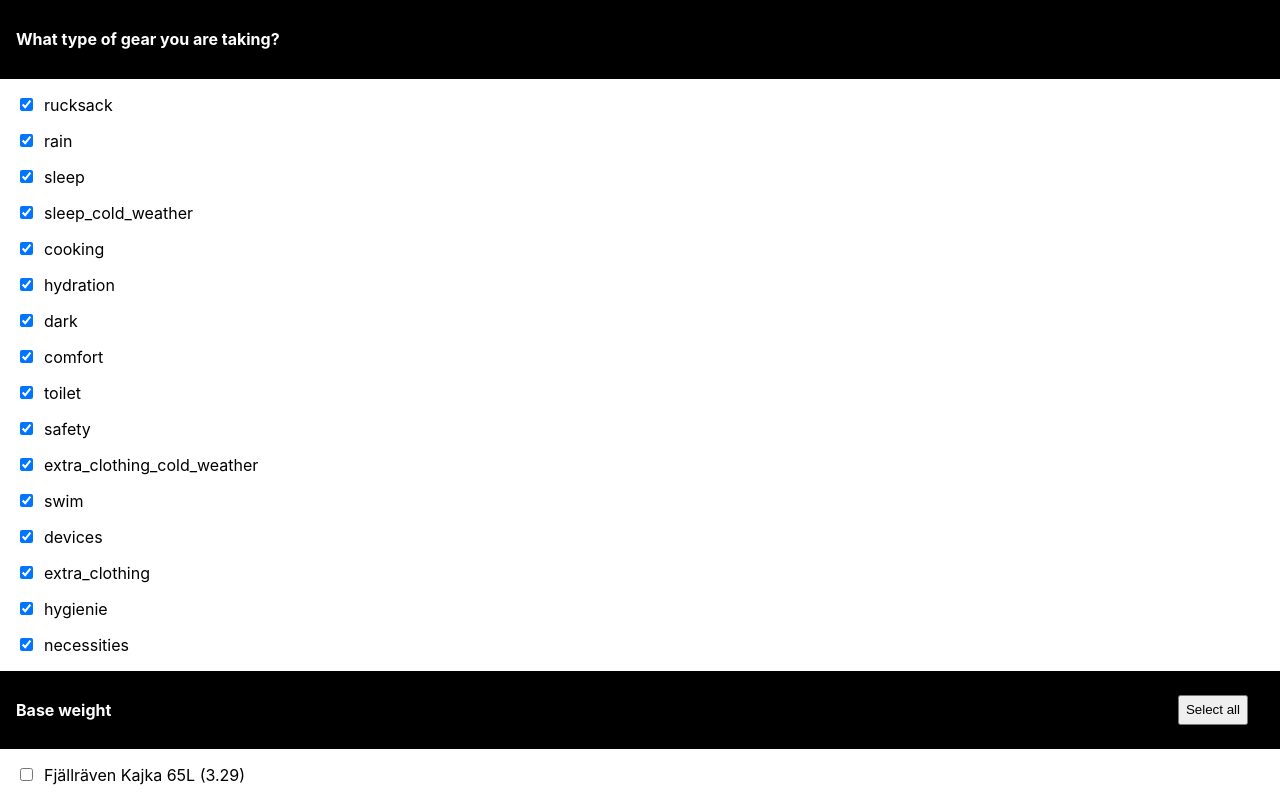
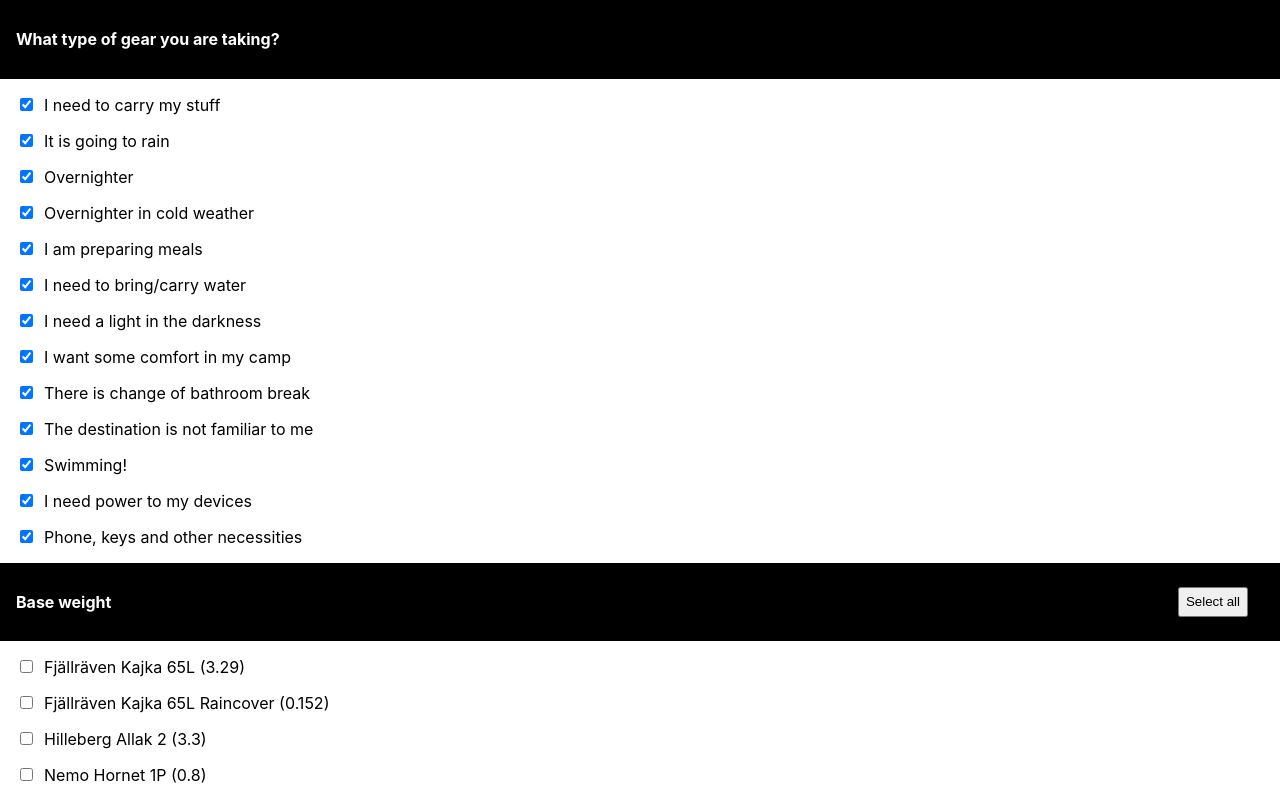
Before and after one commit to jsuokas/hobbies, a React (Create React App) app: page / in a window 1280 px wide. Shown: the top 800 px of the page. Built offline with nearby package versions, Linux system fonts and the light colour scheme.

Commit message:
Add human readable type descriptions

```diff
--- a/src/App.js
+++ b/src/App.js
@@ -5,6 +5,22 @@ import './App.css';
 const consumablesWeight = {
   gasBottleSmall: 0.1,
   gasBottleMedium: 0.230
+}
+
+const typeToDescription = {
+  rucksack: 'I need to carry my stuff',
+  rain: 'It is going to rain',
+  overnight: 'Overnighter',
+  overnight_cold_weather: 'Overnighter in cold weather',
+  swim: 'Swimming!',
+  cooking: 'I am preparing meals',
+  hydration: 'I need to bring/carry water',
+  dark: 'I need a light in the darkness',
+  comfort: 'I want some comfort in my camp',
+  safety: 'The destination is not familiar to me',
+  devices: 'I need power to my devices',
+  necessities: 'Phone, keys and other necessities',
+  toilet: 'There is change of bathroom break'
 }
 
 function App() {
@@ -40,7 +56,7 @@ function App() {
               name={gearType}
               checked={isSelected}
               onChange={onChange} />
-              <label htmlFor={id}>{gearType}</label>
+              <label htmlFor={id}>{typeToDescription[gearType] ? typeToDescription[gearType] : gearType}</label>
             </div>
           )
         })}
--- a/src/gear.json
+++ b/src/gear.json
@@ -11,37 +11,37 @@
     },
     {
        "name":"Hilleberg Allak 2",
-       "type":"sleep",
+       "type":"overnight",
        "weight":3.3
     },
     {
        "name":"Nemo Hornet 1P",
-       "type":"sleep",
+       "type":"overnight",
        "weight":0.8
     },
     {
        "name":"Naturehike Mongar 2P",
-       "type":"sleep",
+       "type":"overnight",
        "weight":1.911
     },
     {
        "name":"Thermarest Z-Lite Sleeping pad",
-       "type":"sleep",
+       "type":"overnight",
        "weight":0.383
     },
     {
        "name":"Sea to Summit Etherlight XT Insulated Large Sleeping pad",
-       "type":"sleep",
+       "type":"overnight",
        "weight":0.657
     },
     {
        "name":"Sea to Summit Thermolite Reactor Extreme",
-       "type":"sleep",
+       "type":"overnight",
        "weight":0.39
     },
     {
        "name":"Sea to summit Spark SpIV sleeping bag",
-       "type":"sleep_cold_weather",
+       "type":"overnight_cold_weather",
        "weight":0.921
     },
     {
@@ -111,7 +111,7 @@
     },
     {
        "name":"Cumulus Quilt 250",
-       "type":"sleep",
+       "type":"overnight",
        "weight":0.511
     },
     {
@@ -151,22 +151,22 @@
     },
     {
        "name":"Pillow case",
-       "type":"sleep",
+       "type":"overnight",
        "weight":0.079
     },
     {
        "name":"Merino base layer",
-       "type":"sleep",
+       "type":"overnight",
        "weight":0.416
     },
     {
        "name":"Peak Performance down jacket",
-       "type":"extra_clothing_cold_weather",
+       "type":"overnight_cold_weather",
        "weight":0.6
     },
     {
        "name":"Woolly socks",
-       "type":"sleep",
+       "type":"overnight",
        "weight":0.101
     },
     {
@@ -201,12 +201,12 @@
     },
     {
        "name":"2 pairs of boxers",
-       "type":"extra_clothing",
+       "type":"overnight",
        "weight":0.142
     },
     {
        "name":"2 pairs of camp socks",
-       "type":"extra_clothing",
+       "type":"overnight",
        "weight":0.062
     },
     {
@@ -216,17 +216,17 @@
     },
     {
        "name":"Sherpa T-shirt",
-       "type":"extra_clothing",
+       "type":"overnight",
        "weight":0.181
     },
     {
        "name":"Icebreaker Merino Wool Shirt",
-       "type":"extra_clothing_cold_weather",
+       "type":"overnight_cold_weather",
        "weight":0.409
     },
     {
        "name":"Toothbrush and paste",
-       "type":"hygienie",
+       "type":"overnight",
        "weight":0.100
     },
     {
```
